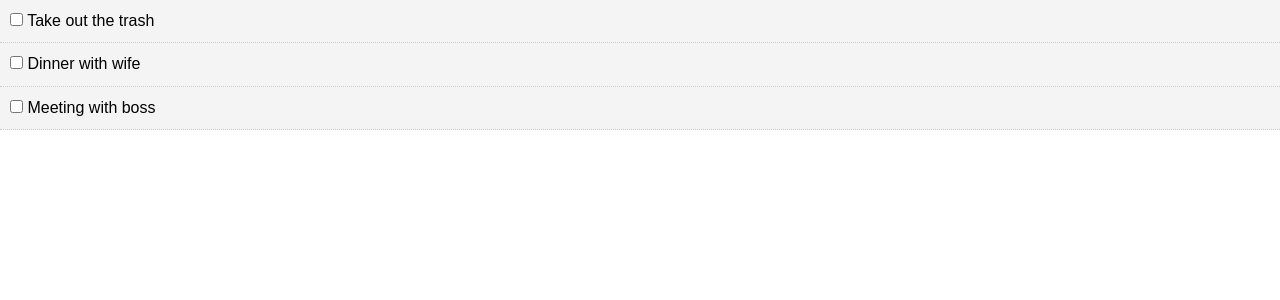
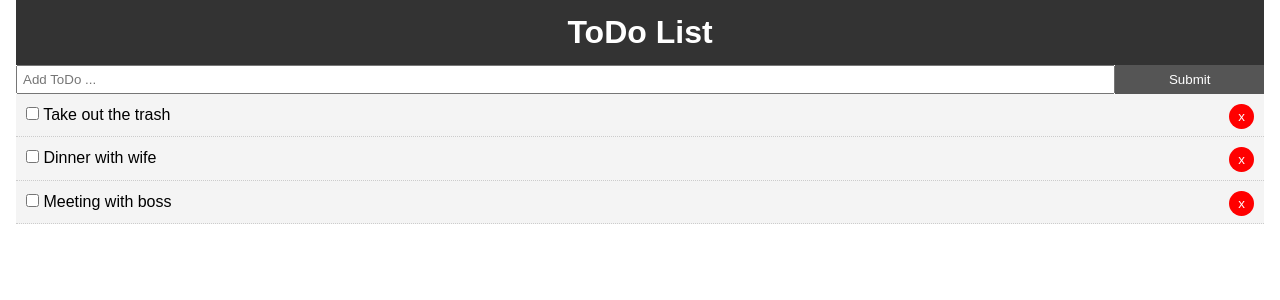
Before and after one commit to dxypher/todo, a React (Create React App) app: page / in a window 1280 px wide. Shown: the top 300 px of the page. Built offline with nearby package versions, Linux system fonts and the light colour scheme.

Commit message:
add header, addTodo components. add button for deleting todos

```diff
--- a/src/App.css
+++ b/src/App.css
@@ -13,3 +13,20 @@
   color          : #333;
   text-decoration: none;
 }
+
+.container {
+  padding: 0 1rem;
+}
+
+.btn {
+  display   : inline-block;
+  border    : none;
+  background: #555;
+  color     : #fff;
+  padding   : 7px 20px;
+  cursor    : pointer;
+}
+
+btn:hover {
+  background: #666;
+}
--- a/src/App.js
+++ b/src/App.js
@@ -1,5 +1,7 @@
 import React, { Component } from 'react';
+import Header from './components/layout/Header';
 import Todos from './components/Todos';
+import AddTodo from "./components/AddTodo";
 import './App.css';
 
 class App extends Component {
@@ -33,10 +35,18 @@
     }) });
   }
 
+  delTodo = (id) => {
+    this.setState({ todos: [...this.state.todos.filter(todo => todo.id !== id)] })
+  }
+
   render() {
     return (
       <div className="App">
-        <Todos todos={this.state.todos} markComplete={this.markComplete}/>
+        <div className='container'>
+          <Header />
+          <AddTodo />
+          <Todos todos={this.state.todos} markComplete={this.markComplete} delTodo={this.delTodo}/>
+        </div>
       </div>
     );
   }
--- /dev/null
+++ b/src/components/AddTodo.js
@@ -0,0 +1,25 @@
+import React, { Component } from 'react'
+
+export class AddTodo extends Component {
+  render() {
+    return (
+      <form style={{display: 'flex'}}>
+        <input
+          type        = 'text'
+          name        = 'title'
+          placeholder = 'Add ToDo ...'
+          style       = {{flex: '10', padding: '5px'}}
+        />
+
+        <input
+          type      = 'submit'
+          value     = 'Submit'
+          className = 'btn'
+          style     = {{flex: '1'}}
+        />
+      </form>
+    )
+  }
+}
+
+export default AddTodo
--- a/src/components/TodoItem.js
+++ b/src/components/TodoItem.js
@@ -19,6 +19,7 @@
         <p>
           <input type='checkbox' onChange={this.props.markComplete.bind(this, id)} /> {' '}
           { title }
+          <button onClick={this.props.delTodo.bind(this, id)}  style={btnStyle}>x</button>
         </p>
       </div>
     );
@@ -30,4 +31,14 @@
   todo: PropTypes.object.isRequired
 }
 
+const btnStyle = {
+  background  : '#ff0000',
+  color       : '#FFF',
+  border      : 'none',
+  padding     : '5px 9px',
+  borderRadius: '50%',
+  cursor      : 'pointer',
+  float       : 'right'
+}
+
 export default TodoItem
--- a/src/components/Todos.js
+++ b/src/components/Todos.js
@@ -5,7 +5,7 @@
 class Todos extends Component {
   render() {
     return this.props.todos.map((todo) => (
-      <TodoItem key={todo.id} todo={todo} markComplete={this.props.markComplete}/>
+      <TodoItem key={todo.id} todo={todo} markComplete={this.props.markComplete} delTodo={this.props.delTodo}/>
     ));
   }
 }
--- /dev/null
+++ b/src/components/layout/Header.js
@@ -0,0 +1,18 @@
+import React from 'react';
+
+function Header() {
+  return (
+    <header style={headerStyle}>
+      <h1>ToDo List</h1>
+    </header>
+  )
+}
+
+const headerStyle = {
+  background: '#333',
+  color     : '#FFF',
+  textAlign : 'center',
+  padding   : '10px'
+}
+
+export default Header;
```
